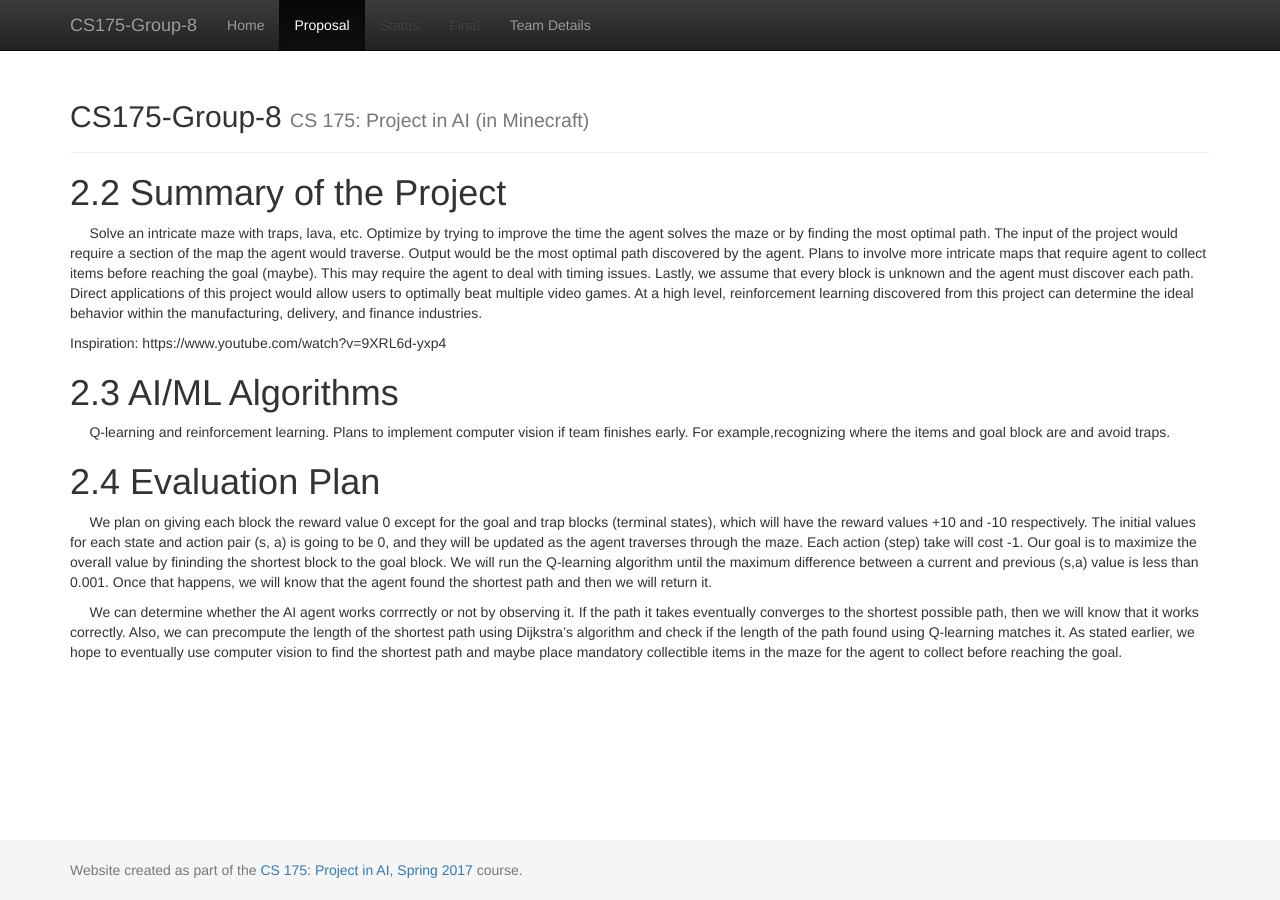
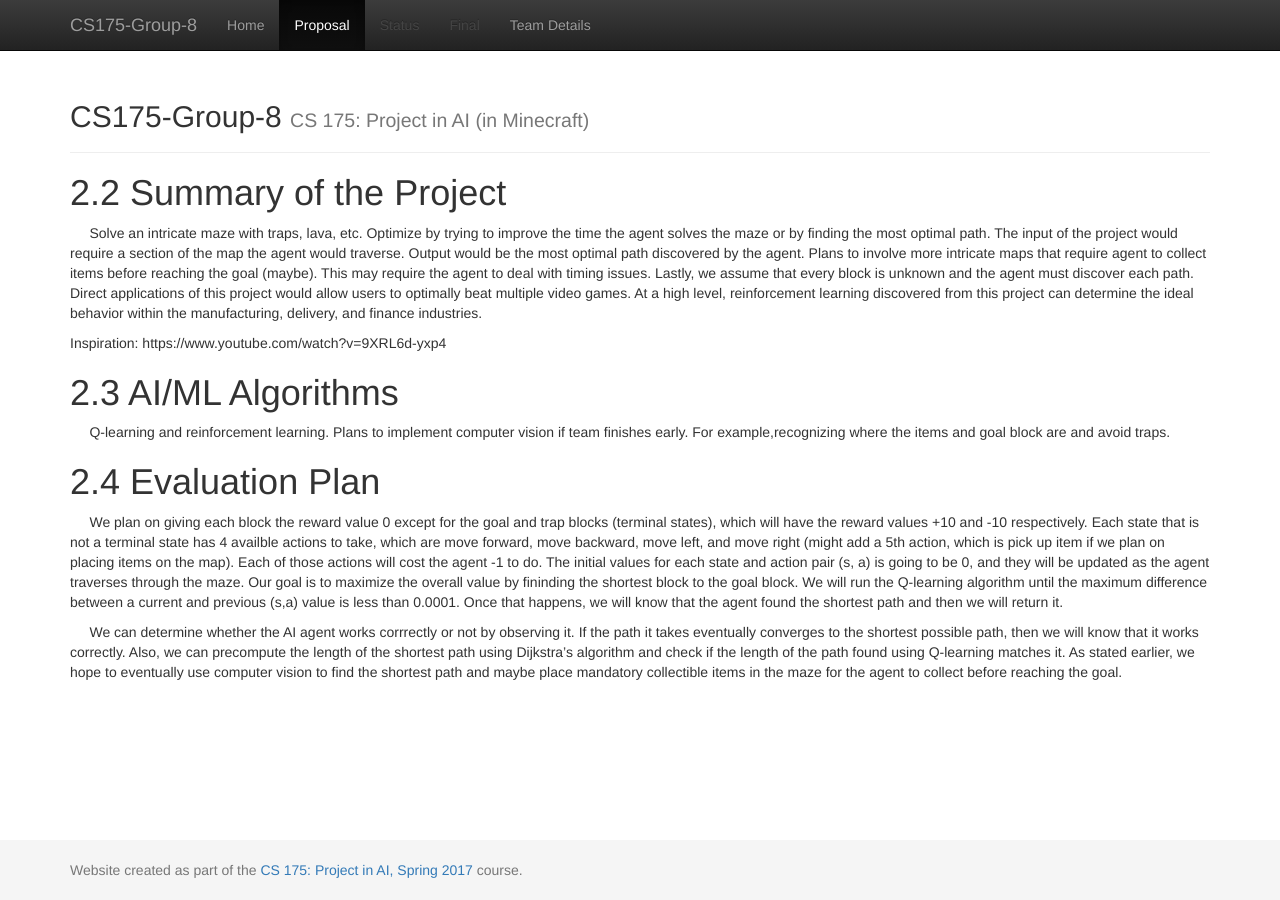
Before and after one commit to Moe202/CS175-Group-8, a Jekyll site: the page built from docs/proposal.md, in a window 1280 px wide. Built offline with Jekyll 4.4.1, drawn with Linux system fonts in a browser that asks for light colours.

Commit message:
Update proposal.md

```diff
--- a/docs/proposal.md
+++ b/docs/proposal.md
@@ -14,7 +14,7 @@ Inspiration: https://www.youtube.com/watch?v=9XRL6d-yxp4
 
 
 # 2.4 Evaluation Plan
-&nbsp;&nbsp;&nbsp;&nbsp; We plan on giving each block the reward value 0 except for the goal and trap blocks (terminal states), which will have the reward values +10 and -10 respectively. The initial values for each state and action pair (s, a) is going to be 0, and they will be updated as the agent traverses through the maze. Each action (step) take will cost -1. Our goal is to maximize the overall value by fininding the shortest block to the goal block. We will run the Q-learning algorithm until the maximum difference between a current and previous (s,a) value is less than 0.001. Once that happens, we will know that the agent found the shortest path and then we will return it.
+&nbsp;&nbsp;&nbsp;&nbsp; We plan on giving each block the reward value 0 except for the goal and trap blocks (terminal states), which will have the reward values +10 and -10 respectively. Each state that is not a terminal state has 4 availble actions to take, which are move forward, move backward, move left, and move right (might add a 5th action, which is pick up item if we plan on placing items on the map). Each of those actions will cost the agent -1 to do. The initial values for each state and action pair (s, a) is going to be 0, and they will be updated as the agent traverses through the maze. Our goal is to maximize the overall value by fininding the shortest block to the goal block. We will run the Q-learning algorithm until the maximum difference between a current and previous (s,a) value is less than 0.0001. Once that happens, we will know that the agent found the shortest path and then we will return it.
 
 
 &nbsp;&nbsp;&nbsp;&nbsp; We can determine whether the AI agent works corrrectly or not by observing it. If the path it takes eventually converges to the shortest possible path, then we will know that it works correctly. Also, we can precompute the length of the shortest path using Dijkstra's algorithm and check if the length of the path found using Q-learning matches it. As stated earlier, we hope to eventually use computer vision to find the shortest path and maybe place mandatory collectible items in the maze for the agent to collect before reaching the goal.
```
